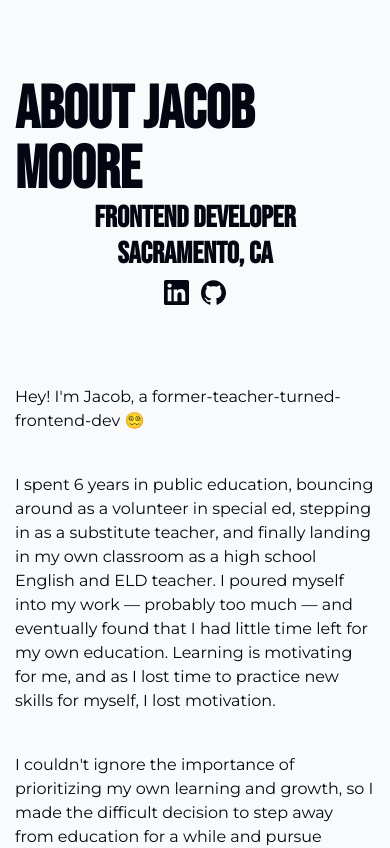
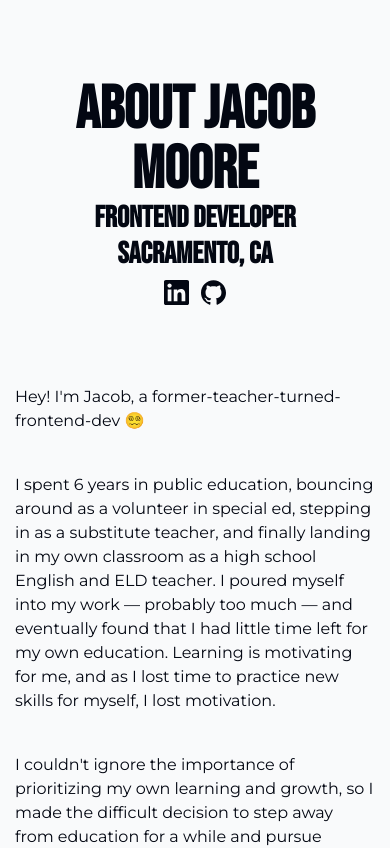
Before and after one commit to jrmoore117/Portfolio, a Next.js app: page /about in a window 390 px wide. Shown: the top 848 px of the page. Built offline with nearby package versions, Linux system fonts and the light colour scheme.

Commit message:
Add text center class.

```diff
--- a/src/app/about/page.tsx
+++ b/src/app/about/page.tsx
@@ -9,7 +9,7 @@ export default function Home() {
         <title>Jacob Moore - About</title>
       </Head>
       <header className='flex flex-col items-center sm:py-28 py-20'>
-        <h1 className="font-bebas-neue font-bold sm:text-7xl text-6xl">About Jacob Moore</h1>
+        <h1 className="font-bebas-neue font-bold sm:text-7xl text-6xl text-center">About Jacob Moore</h1>
 
         <div className="h4 flex sm:flex-row flex-col text-center">
           <span>Frontend Developer</span>
```
